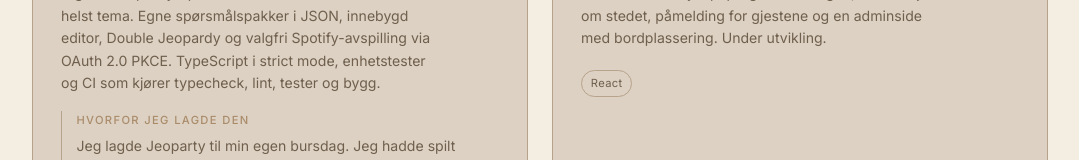
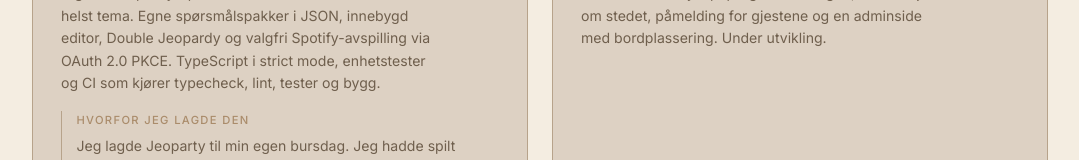
Before and after one commit to sakh26/sakh26.github.io, a React (Vite) app: page / in a window 1280 px wide. Shown: the part 1556-1716 px from the top of the page, without its empty margins (100-1179 px from the left). Built offline with nearby package versions, Linux system fonts and the light colour scheme.

Commit message:
Reorder the sections and drop the React tag from the wedding site
Education now comes before Skills, in the nav and on the page. The wedding
site is still early enough that naming a framework says more than it should.

```diff
--- a/src/App.jsx
+++ b/src/App.jsx
@@ -4,8 +4,8 @@ import Nav from './components/Nav'
 import Hero from './components/Hero'
 import About from './components/About'
 import Projects from './components/Projects'
+import Education from './components/Education'
 import Skills from './components/Skills'
-import Education from './components/Education'
 import Experience from './components/Experience'
 import Contact from './components/Contact'
 import Footer from './components/Footer'
@@ -44,8 +44,8 @@ export default function App() {
       <Hero />
       <About />
       <Projects />
+      <Education />
       <Skills />
-      <Education />
       <Experience />
       <Contact />
       <Footer />
--- a/src/components/Projects.jsx
+++ b/src/components/Projects.jsx
@@ -46,11 +46,13 @@ export default function Projects() {
               />
             )}
 
-            <ul className="proj-tech">
-              {project.tech.map((tech) => (
-                <li key={tech}>{tech}</li>
-              ))}
-            </ul>
+            {project.tech.length > 0 && (
+              <ul className="proj-tech">
+                {project.tech.map((tech) => (
+                  <li key={tech}>{tech}</li>
+                ))}
+              </ul>
+            )}
 
             <div className="proj-actions">
               {project.live && (
--- a/src/i18n/translations.js
+++ b/src/i18n/translations.js
@@ -5,8 +5,8 @@ export const translations = {
       links: [
         { href: '#om', label: 'Om meg' },
         { href: '#prosjekter', label: 'Prosjekter' },
+        { href: '#utdannelse', label: 'Utdannelse' },
         { href: '#ferdigheter', label: 'Ferdigheter' },
-        { href: '#utdannelse', label: 'Utdannelse' },
         { href: '#erfaring', label: 'Erfaring' },
         { href: '#kontakt', label: 'Kontakt' },
       ],
@@ -60,7 +60,7 @@ export const translations = {
           tag: 'Under utvikling',
           name: 'Bryllupsnettside',
           desc: 'Nettside til et bryllup: program for dagen, informasjon om stedet, påmelding for gjestene og en adminside med bordplassering. Under utvikling.',
-          tech: ['React'],
+          tech: [],
           repo: null,
           live: null,
         },
@@ -163,8 +163,8 @@ export const translations = {
       links: [
         { href: '#om', label: 'About' },
         { href: '#prosjekter', label: 'Projects' },
+        { href: '#utdannelse', label: 'Education' },
         { href: '#ferdigheter', label: 'Skills' },
-        { href: '#utdannelse', label: 'Education' },
         { href: '#erfaring', label: 'Experience' },
         { href: '#kontakt', label: 'Contact' },
       ],
@@ -218,7 +218,7 @@ export const translations = {
           tag: 'In progress',
           name: 'Wedding website',
           desc: 'A website for a wedding: the programme for the day, venue details, guest RSVP and an admin page for table seating. Currently in progress.',
-          tech: ['React'],
+          tech: [],
           repo: null,
           live: null,
         },
```
